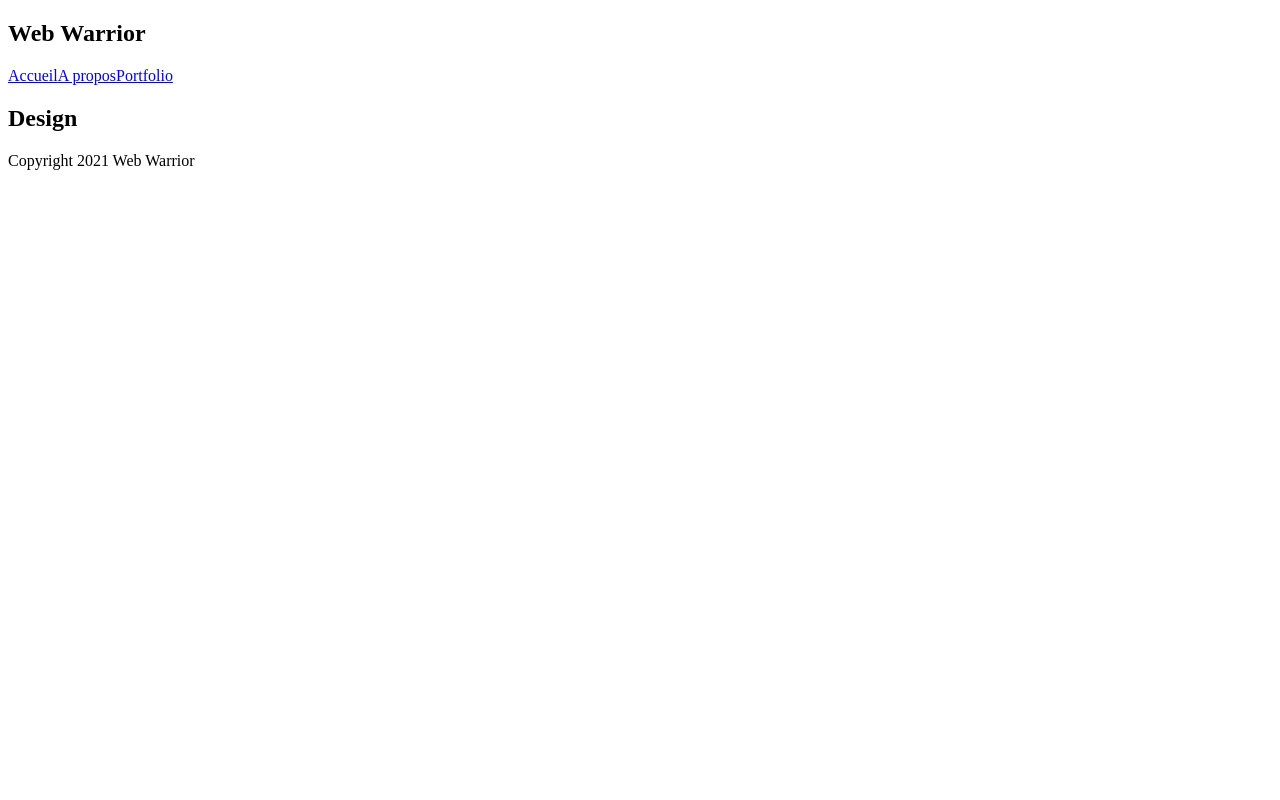
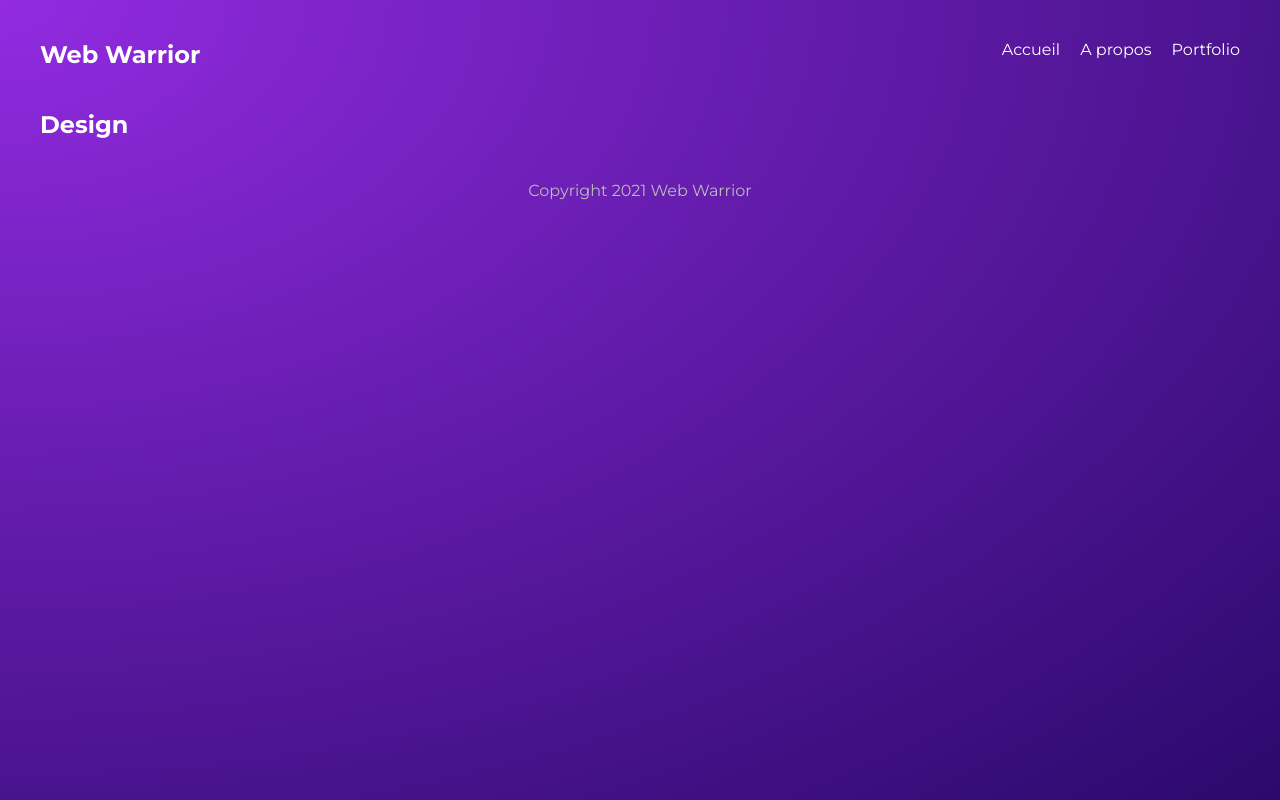
Before and after one commit to StephaneBullier/gatsby-website, a Gatsby site: page / in a window 1280 px wide. Built offline with nearby package versions, Linux system fonts and the light colour scheme; Gatsby itself is replaced by a stand-in of ours.

Commit message:
Add global css styles on layout

```diff
--- a/src/components/Layout.js
+++ b/src/components/Layout.js
@@ -1,5 +1,6 @@
 import React from 'react'
 import Navbar from './Navbar'
+import '../styles/global.css'
 
 export default function Layout({ children }) {
     return (
--- /dev/null
+++ b/src/styles/global.css
@@ -0,0 +1,49 @@
+@import url('https://fonts.googleapis.com/css2?family=Montserrat:wght@300;400;500;700&display=swap');
+
+* {
+    margin: 0;
+    padding: 0;
+    text-decoration: none;
+    font-family: 'Montserrat', sans-serif;
+    color: white;
+}
+html, body {
+    min-height: 100%;
+}
+body {
+    background: radial-gradient(at top left, rgba(146, 43, 225, 1) 0%, rgba(43, 9, 107, 1) 100%) no-repeat;
+}
+p {
+    margin: 16px auto;
+    line-height: 1.5em;
+}
+
+/* layout & nav */
+.layout {
+    max-width: 1200px;
+    margin: 0 auto;
+}
+nav {
+    display: grid;
+    grid-template-columns: 1fr 1fr;
+    margin: 40px auto;
+}
+nav .links {
+    display: inline-block;
+    text-align: right;
+}
+nav a {
+    display: inline-block;
+    margin-left: 20px;
+    font-weight: 400;
+    padding-bottom: 8px;
+    border-bottom: 3px solid transparent;
+}
+nav a:hover {
+    border-color: white;
+}
+footer p{
+    text-align: center;
+    color: #bbb;
+    margin: 40px auto;
+}
```
